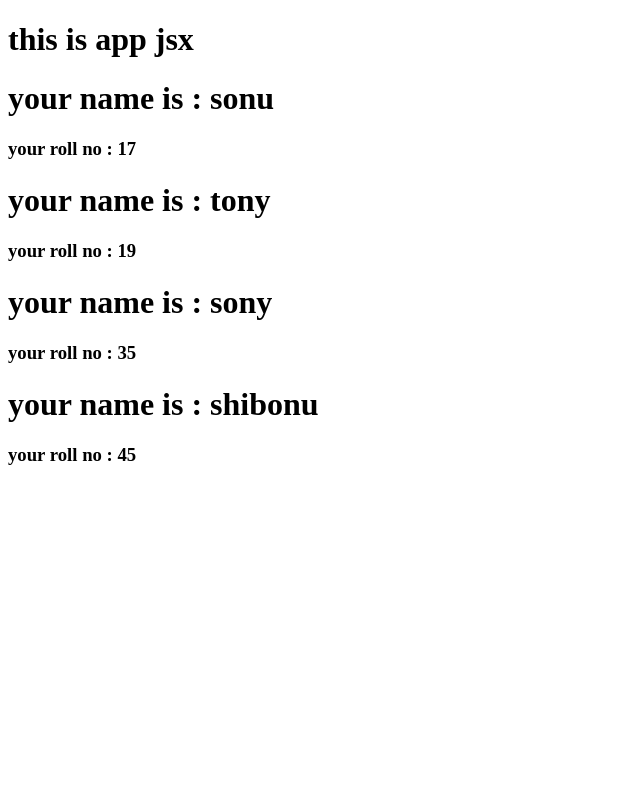
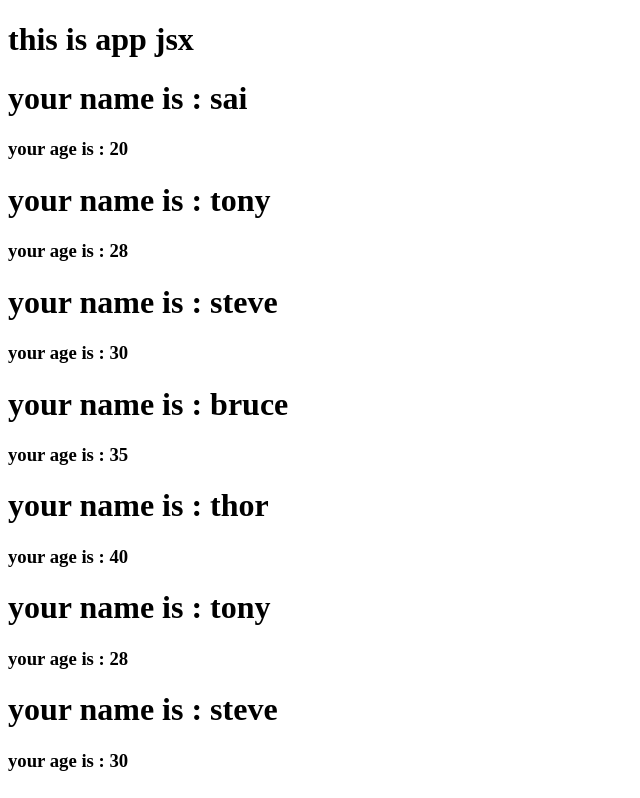
Before and after one commit to Sanowar72/react-teaching-jul, a React (Vite) app: page / in a window 1280 px wide. Shown: the top 798 px of the page, without its empty margins (0-640 px from the left). Built offline with nearby package versions, Linux system fonts and the light colour scheme.

Commit message:
calling component dynamically

```diff
--- a/src/App.jsx
+++ b/src/App.jsx
@@ -3,14 +3,34 @@ import Hello from "./component/Hello";
 import Name from "./component/Name";
 
 function App() {
-
+  const myarr = [
+    { name: "sai", age: 20 },
+    { name: "tony", age: 28 },
+    { name: "steve", age: 30 },
+    { name: "bruce", age: 35 },
+    { name: "thor", age: 40 },
+    { name: "tony", age: 28 },
+    { name: "steve", age: 30 },
+    { name: "bruce", age: 35 },
+    { name: "tony", age: 28 },
+    { name: "steve", age: 30 },
+    { name: "bruce", age: 35 },
+    { name: "tony", age: 28 },
+    { name: "steve", age: 30 },
+    { name: "bruce", age: 35 },
+    { name: "tony", age: 28 },
+    { name: "steve", age: 30 },
+    { name: "bruce", age: 35 },
+    { name: "tony", age: 28 },
+    { name: "steve", age: 30 },
+    { name: "bruce", age: 35 },
+  ];
   return (
     <>
       <h1>this is app jsx </h1>
-      <Name name="sonu" rollNo="17" />
-      <Name name="tony" rollNo="19" />
-      <Name name="sony" rollNo="35" />
-      <Name name="shibonu" rollNo="45" />
+      {myarr.map((item) => (
+        <Name name={item.name} age={item.age} />
+      ))}
     </>
   );
 }
--- a/src/component/Name.jsx
+++ b/src/component/Name.jsx
@@ -1,10 +1,10 @@
 import React from "react";
 
-const Name = ({ name, rollNo }) => {
+const Name = ({ name, age }) => {
   return (
     <div>
       <h1>your name is : {name}</h1>
-      <h3>your roll no : {rollNo}</h3>
+      <h3>your age is : {age}</h3>
     </div>
   );
 };
```
